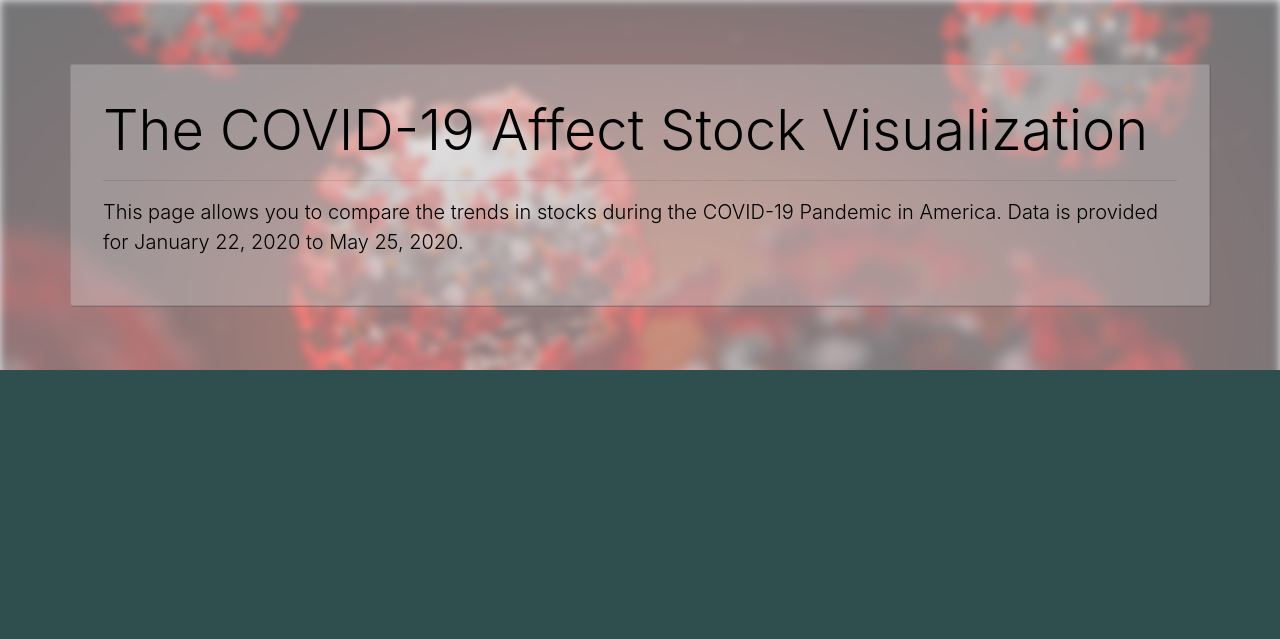
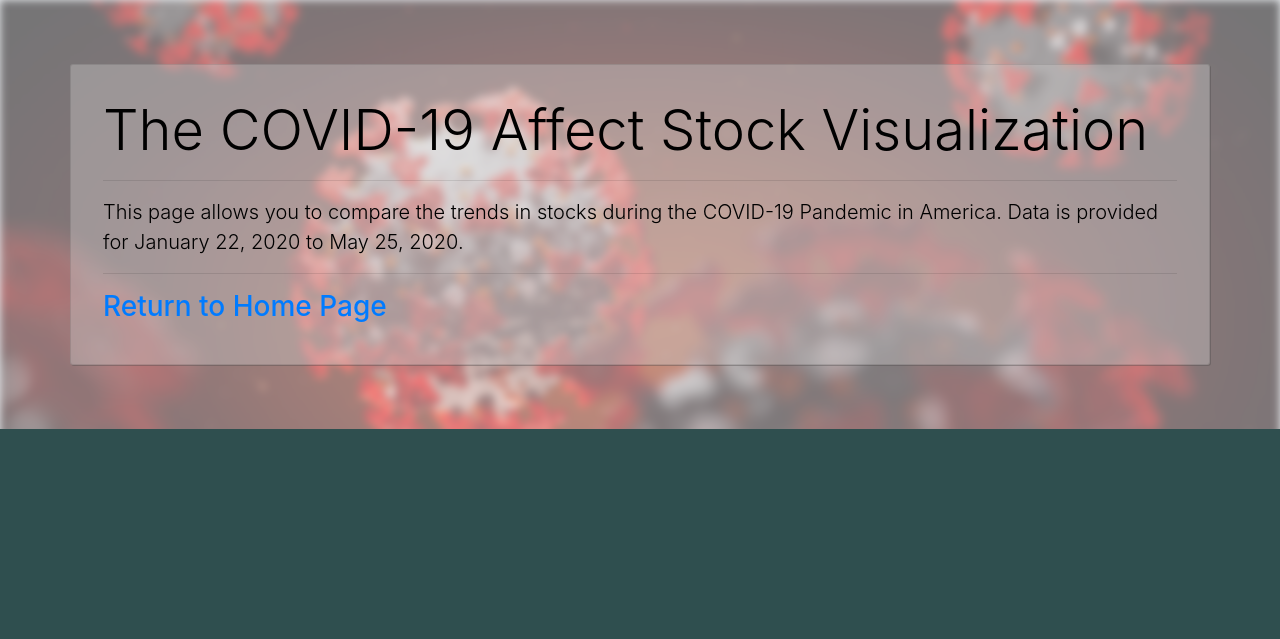
Before and after one commit to gpolavaram0/COVID-19-Visualization-Project, a Flask app: template templates/stock-page.html in a window 1280 px wide. Shown: the top 639 px of the page. Run offline with Flask 2, Linux system fonts and the light colour scheme; the template is opened without the code that fills it, so the values that code supplies are empty; some libraries are stand-ins or nearby versions.

Commit message:
Add files via upload

```diff
--- a/templates/stock-page.html
+++ b/templates/stock-page.html
@@ -27,6 +27,8 @@
               <h1 class="display-4">The COVID-19 Affect Stock Visualization</h1>
               <hr>
               <p class="lead">This page allows you to compare the trends in stocks during the COVID-19 Pandemic in America. Data is provided for January 22, 2020 to May 25, 2020.</p>
+              <hr>
+              <h3><a href="index.html">Return to Home Page</a></h3>
             </div>
         </div>
 
```
